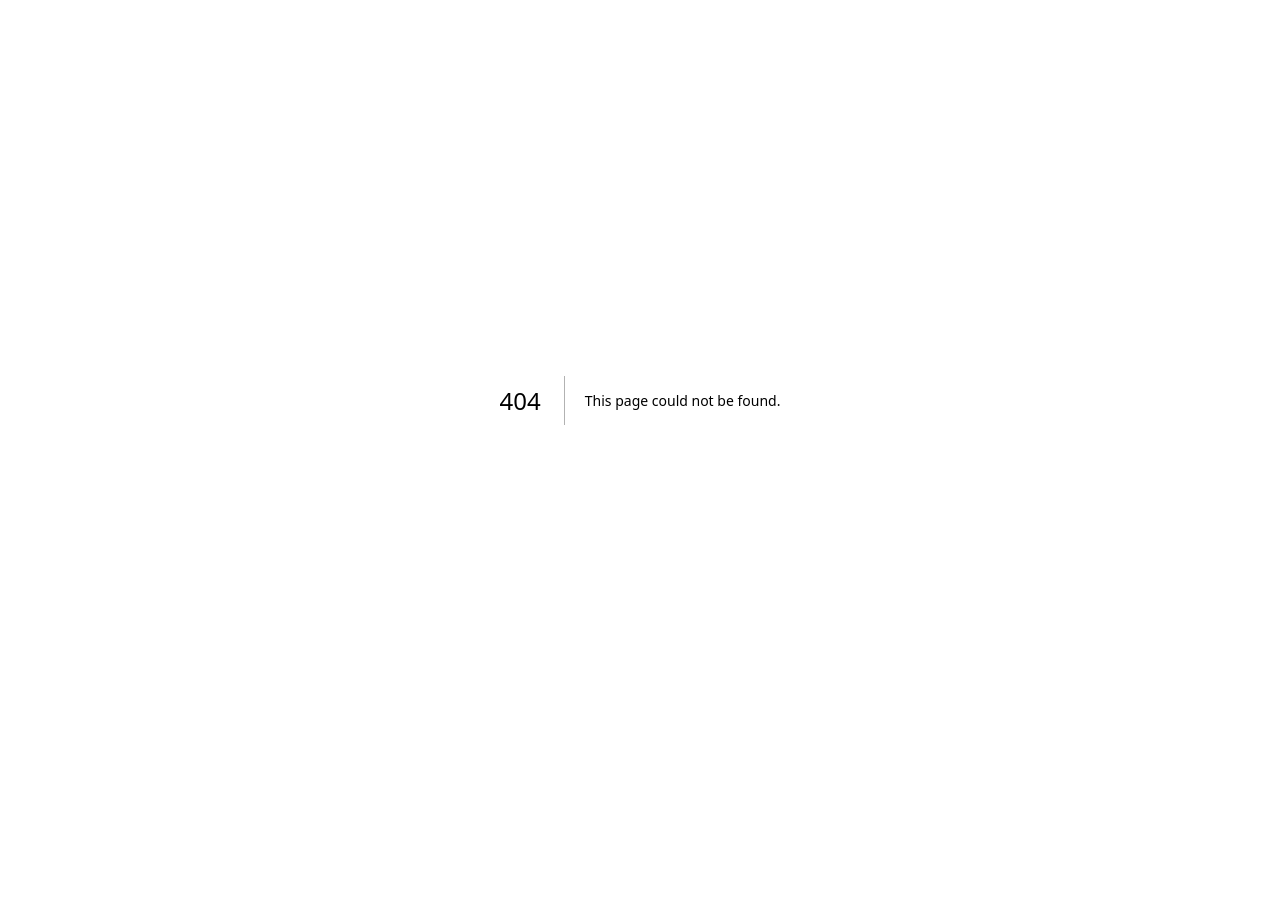
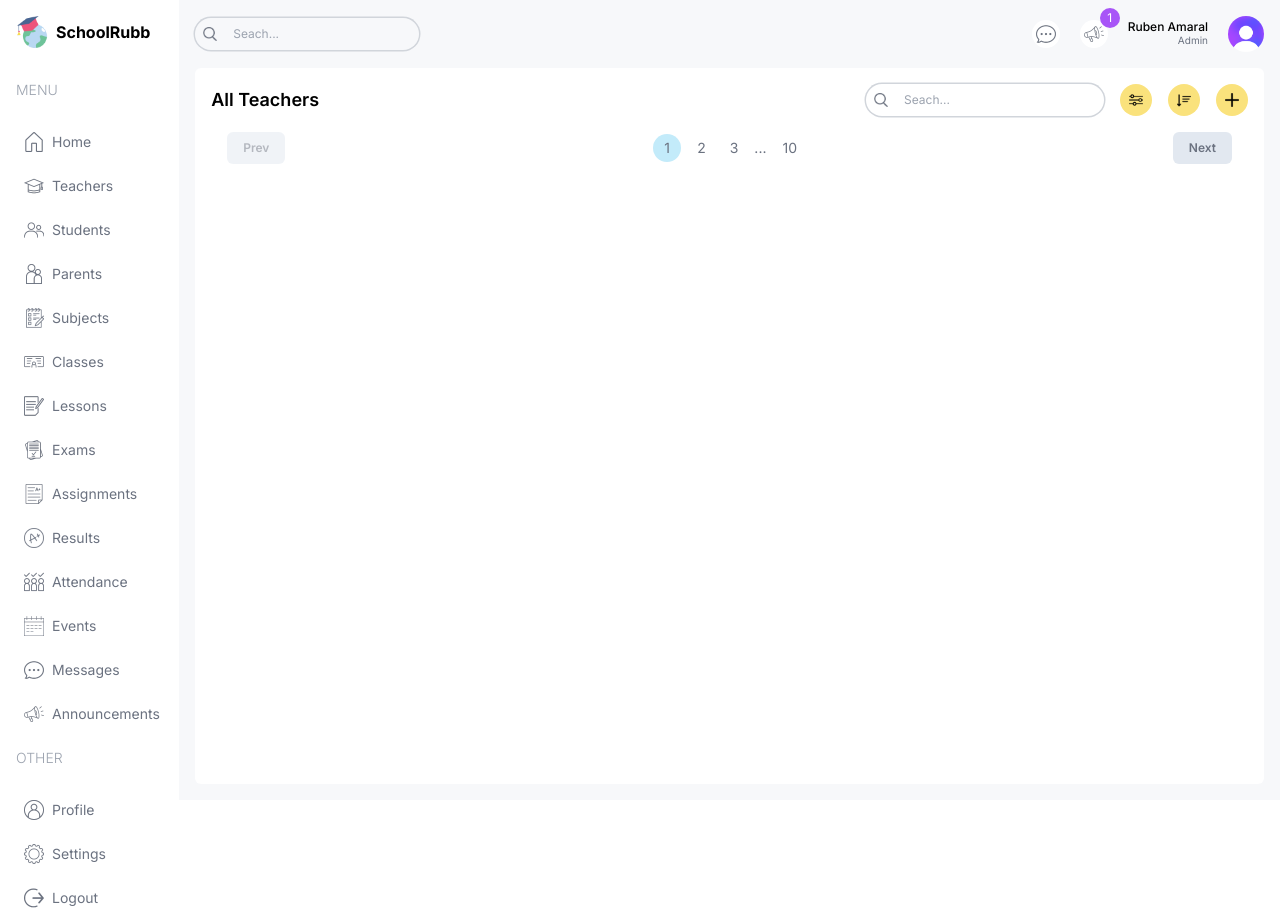
Before and after one commit to rubatista/dahsboard-next, a Next.js app: page /list/teachers in a window 1280 px wide. Before the commit this address had no page. Before the commit the page ends 800 px from the top, so only its background shows below. Built offline with nearby package versions, Linux system fonts and the light colour scheme.

Commit message:
feat: start to do the list pages

```diff
--- /dev/null
+++ b/src/app/(dashboard)/list/teachers/page.tsx
@@ -0,0 +1,34 @@
+import Pagination from "@/components/Pagination"
+import TableSearch from "@/components/TableSearch"
+import Image from "next/image"
+
+const TeacherList = () => {
+  return (
+    <div className='bg-white p-4 rounded-md flex-1 m-4 mt-0'>
+      {/* TOP */}
+      <div className="flex items-center justify-between">
+        <h1 className="hidden md:block text-lg font-semibold">All Teachers</h1>
+        <div className="flex flex-col md:flex-row items-center gap-4 w-full md:w-auto">
+          <TableSearch />
+          <div className="flex items-center gap-4 self-end">
+            <button className="w-8 h-8 flex items-center justify-center rounded-full bg-rubbYellow">
+              <Image src="/filter.png" alt="" width={14} height={14}/>
+            </button>
+            <button className="w-8 h-8 flex items-center justify-center rounded-full bg-rubbYellow">
+              <Image src="/sort.png" alt="" width={14} height={14}/>
+            </button>
+            <button className="w-8 h-8 flex items-center justify-center rounded-full bg-rubbYellow">
+              <Image src="/plus.png" alt="" width={14} height={14}/>
+            </button>
+          </div>
+        </div>
+      </div>
+      {/* LIST */}
+      <div className=""></div>
+      {/* PAGINATION */}
+      <Pagination />
+    </div>
+  )
+}
+
+export default TeacherList
--- /dev/null
+++ b/src/components/Pagination.tsx
@@ -0,0 +1,17 @@
+const Pagination = () => {
+  return (
+    <div className='p-4 flex items-center justify-between text-gray-500'>
+        <button disabled className="py-2 px-4 rounded-md bg-slate-200 text-xs font-semibold disabled:opacity-50 disabled:cursor-not-allowed">Prev</button>
+        <div className="flex items-center gap-2 text-sm">
+            <button className="px-2 rounded-full bg-rubbSky w-7 h-7">1</button>
+            <button className="px-2 rounded-sm ">2</button>
+            <button className="px-2 rounded-sm ">3</button>
+            ...
+            <button className="px-2 rounded-sm y">10</button>
+        </div>
+        <button className="py-2 px-4 rounded-md bg-slate-200 text-xs font-semibold disabled:opacity-50 disabled:cursor-not-allowed">Next</button>
+    </div>
+  )
+}
+
+export default Pagination
--- /dev/null
+++ b/src/components/TableSearch.tsx
@@ -0,0 +1,12 @@
+import Image from "next/image";
+
+const TableSearch = () => {
+  return (
+     <div className="w-full md:w-auto flex items-center gap-2 text-xs rounded-full ring-[1.5px] ring-gray-300 px-2">
+        <Image src="/search.png" alt="asd" width={14} height={14}/>
+        <input className="w-[200px] p-2 bg-transparent outline-none" type="text" placeholder="Seach..." />
+    </div>
+  )
+}
+
+export default TableSearch
```
